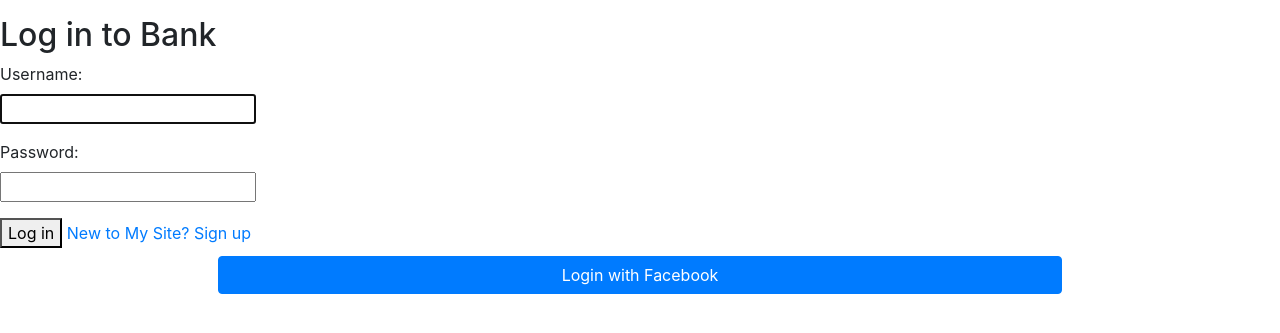
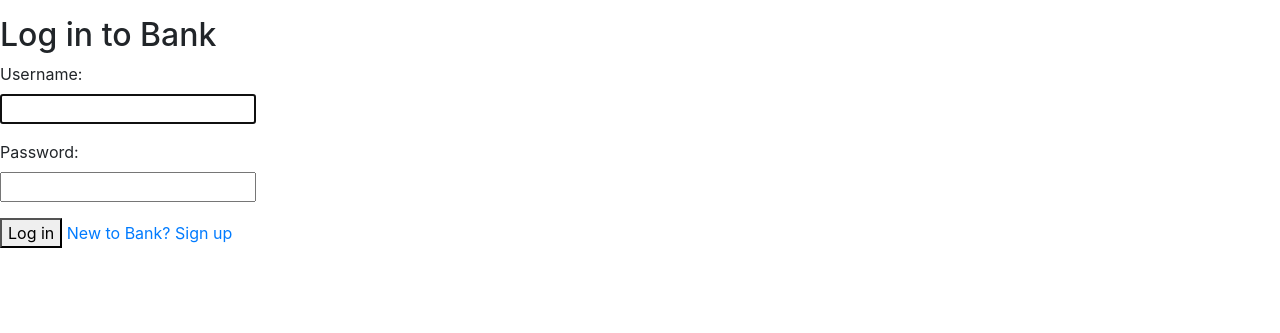
Before and after one commit to RideTheSkyP/ComputerSecurity, a Django app: page /login/ in a window 1280 px wide. Shown: the part 97-430 px from the top of the page. Run offline with Django 3.2, Linux system fonts and the light colour scheme; parts of the project's set-up code (start-up, migrations or seed data) failed here and were passed over; some libraries are stand-ins or nearby versions.

```diff
--- a/L5/Ex1/core/forms.py
+++ b/L5/Ex1/core/forms.py
@@ -4,8 +4,8 @@ from django.contrib.auth.models import User
 
 
 class SignUpForm(UserCreationForm):
-    email = forms.EmailField(max_length=254, help_text='Required. Inform a valid email address.')
+    email = forms.EmailField(max_length=254, help_text="Required. Inform a valid email address")
 
     class Meta:
         model = User
-        fields = ('username', 'email', 'password1', 'password2', )
+        fields = ("username", "email", "password1", "password2", )
--- a/L5/Ex1/core/models.py
+++ b/L5/Ex1/core/models.py
@@ -1,7 +1,6 @@
 from django.db import models
 
 
-# Create your models here.
 class Transfers(models.Model):
 	userId = models.IntegerField()
 	transferFrom = models.IntegerField()
--- a/L5/Ex1/core/views.py
+++ b/L5/Ex1/core/views.py
@@ -4,7 +4,6 @@ from django.contrib.auth.forms import UserCreationForm, AuthenticationForm
 from django.shortcuts import render, redirect
 from django.contrib.auth.decorators import login_required
 from django.forms.forms import BaseForm, Form
-# from core.databaseConnection import Database
 from django.contrib.auth.models import User
 from django.utils.translation import ugettext_lazy as _
 from core.models import Transfers
@@ -60,7 +59,7 @@ def transfer(request):
         amount = request.POST.get("amount")
         transfers = Transfers(userId=userId, transferFrom=transferFrom, transferTo=transferTo, amount=amount)
         transfers.save()
-        return render(request, "error.html")
+        return render(request, "transactionComplete.html")
     return render(request, "bankForm.html")
 
 
@@ -79,9 +78,9 @@ def signup(request):
             form.save()
             username = form.cleaned_data.get("username")
             password = form.cleaned_data.get("password1")
-            user = authenticate(username=username, password=password, )
+            user = authenticate(username=username, password=password)
             login(request, user)
             return redirect("home")
     else:
-        form = UserCreationForm()
+        form = SignUpForm()
     return render(request, "signup.html", {"form": form})
--- a/L5/Ex1/templates/base.html
+++ b/L5/Ex1/templates/base.html
@@ -8,7 +8,7 @@
         <link rel="stylesheet" href="https://stackpath.bootstrapcdn.com/bootstrap/4.1.3/css/bootstrap.min.css" integrity="sha384-MCw98/SFnGE8fJT3GXwEOngsV7Zt27NXFoaoApmYm81iuXoPkFOJwJ8ERdknLPMO"
             crossorigin="anonymous" />
         <link rel="stylesheet" href="{% static 'css/index.css' %}" />
-    <title>Game website</title>
+        <title>Bank</title>
     </head>
     <body>
         <header>
--- a/L5/Ex1/templates/login.html
+++ b/L5/Ex1/templates/login.html
@@ -22,14 +22,7 @@
             </p>
         {% endfor %}
         <button type="submit">Log in</button>
-    <a href="{% url 'signup' %}">New to My Site? Sign up</a>
+        <a href="{% url 'signup' %}">New to Bank? Sign up</a>
     </form>
 
-  <div class="row">
-  <div class="col-md-8 mx-auto social-container my-2 order-md-1">
-    <button class="btn btn-primary mb-2">
-      <a href="{% url 'social:begin' 'facebook' %}">Login with Facebook</a>
-    </button>
-   </div>
- </div>
 {% endblock %}
--- /dev/null
+++ b/L5/Ex1/templates/transactionComplete.html
@@ -0,0 +1,5 @@
+{% extends 'bankForm.html' %}
+
+{% block success %}
+  <h2>Transaction complete successfully</h2>
+{% endblock %}
```
Also changed, not shown: L5/Ex1/templates/bankForm.html (+8 -4 lines), L5/Ex1/templates/signup.html (+9 -5 lines), L5/Ex1/templates/transactionsHistory.html (+6 -3 lines). Lines whose indentation alone changed are shown as unchanged.
